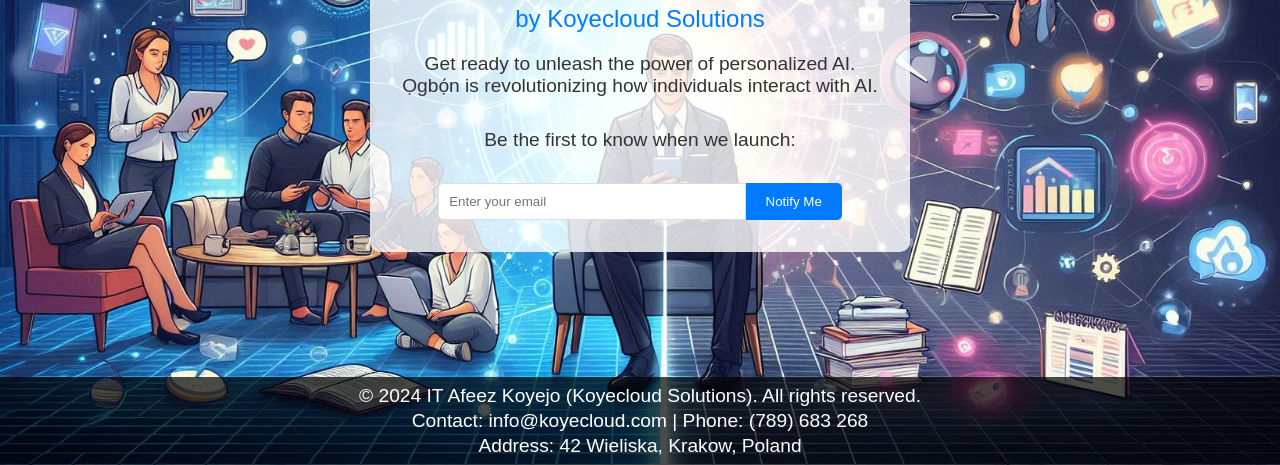
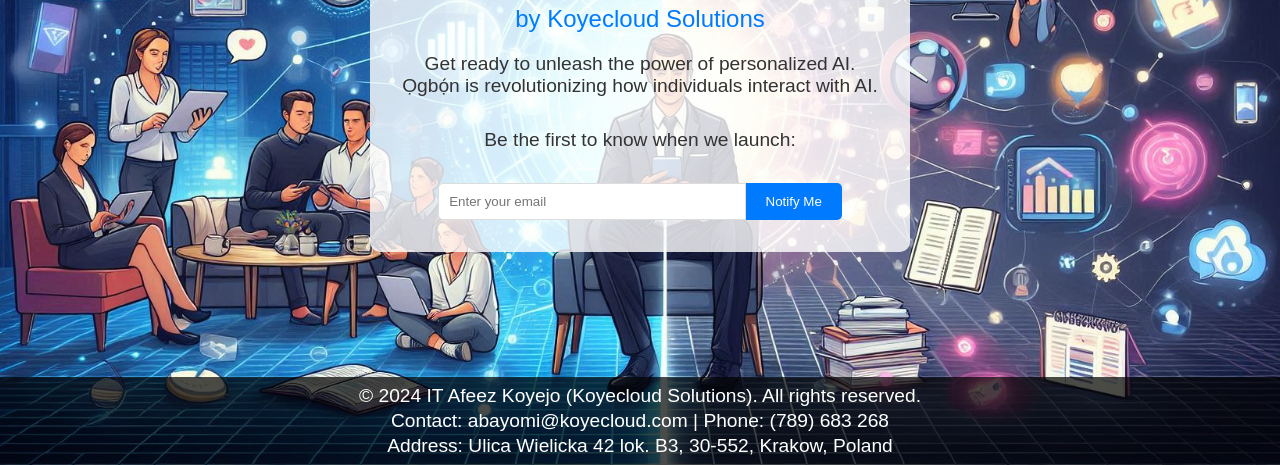
Before and after one commit to yomikoye/llmsite, a plain HTML site: page index.html in a window 1280 px wide. Shown: the part 335-800 px from the top of the page. Drawn offline with Linux system fonts and the light colour scheme.

Commit message:
Update index.html

```diff
--- a/index.html
+++ b/index.html
@@ -91,8 +91,8 @@
     </div>
     <footer>
         <p>&copy; 2024 IT Afeez Koyejo (Koyecloud Solutions). All rights reserved.</p>
-        <p>Contact: info@koyecloud.com | Phone: (789) 683 268</p>
-        <p>Address: 42 Wieliska, Krakow, Poland</p>
+        <p>Contact: abayomi@koyecloud.com | Phone: (789) 683 268</p>
+        <p>Address: Ulica Wielicka 42 lok. B3, 30-552, Krakow, Poland</p>
     </footer>
 </body>
 </html>
```
